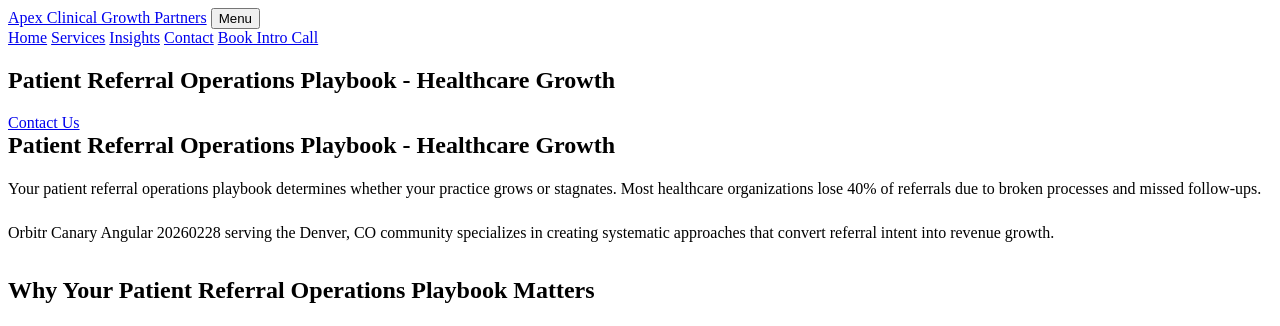
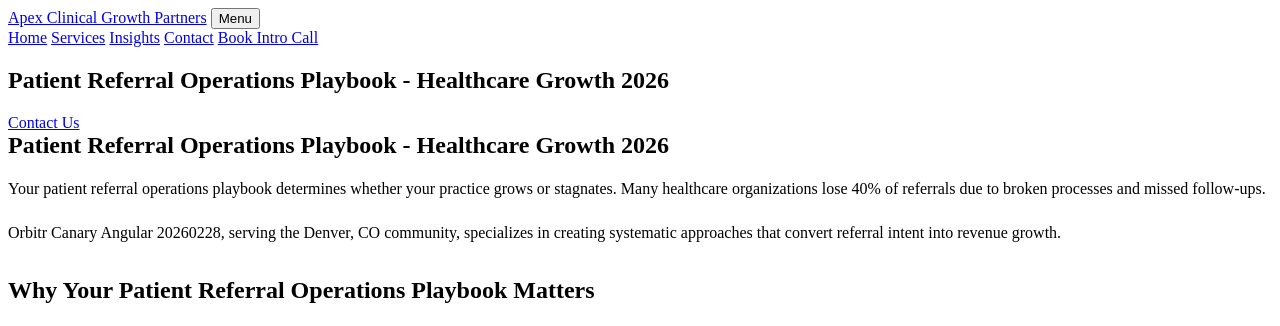
Before and after one commit to prjctlphbt/orbitr-canary-angular-20260228, a Jekyll site: the page angular-referral-ops-playbook-20260228142149.html, which Jekyll copies as it is, in a window 1280 px wide. Shown: the top 326 px of the page. Built offline with Jekyll 4.4.1, drawn with Linux system fonts in a browser that asks for light colours.

Commit message:
Refresh and update content: angular-referral-ops-playbook-20260228142149.html

```diff
--- a/angular-referral-ops-playbook-20260228142149.html
+++ b/angular-referral-ops-playbook-20260228142149.html
@@ -4,10 +4,9 @@
 <head>
 <meta charset="utf-8"/>
 <meta content="width=device-width, initial-scale=1.0" name="viewport"/>
-<meta content="Streamline patient referrals with our comprehensive operations playbook. Optimize workflows, boost growth, and improve patient outcomes. Get started today." name="description"/>
-<title>Patient Referral Operations Playbook - Healthcare Growth</title>
+<meta content="Optimize your patient referral processes with our 2026 operations playbook. Enhance workflows, drive growth, and improve patient outcomes today." name="description"/>
+<title>Patient Referral Operations Playbook - Healthcare Growth 2026</title>
 <style>
-
 
 /* Minimal functional styles (accordion, forms only) */
 
@@ -49,7 +48,7 @@
  box-sizing: border-box;
 }
 
- </style>
+</style>
 <style id="orbitr-generated-content-style">
 .orbitr-generated-content > * {
  margin: 0;
@@ -84,7 +83,8 @@
 .orbitr-generated-content li {
  line-height: 1.65;
 }
-</style></head>
+</style>
+</head>
 <body>
 <header>
 <div class="container navbar">
@@ -102,15 +102,15 @@
 <main class="page-main">
 <section class="page-hero landing-hero">
 <div class="container">
-<h1>Patient Referral Operations Playbook - Healthcare Growth</h1>
+<h1>Patient Referral Operations Playbook - Healthcare Growth 2026</h1>
 <a class="cta" href="/services/">Contact Us</a>
 </div>
 </section>
 <section class="landing-content">
 <div class="container orbitr-generated-content">
-<h1>Patient Referral Operations Playbook - Healthcare Growth</h1>
-<p>Your patient referral operations playbook determines whether your practice grows or stagnates. Most healthcare organizations lose 40% of referrals due to broken processes and missed follow-ups.</p>
-<p>Orbitr Canary Angular 20260228 serving the Denver, CO community specializes in creating systematic approaches that convert referral intent into revenue growth.</p>
+<h1>Patient Referral Operations Playbook - Healthcare Growth 2026</h1>
+<p>Your patient referral operations playbook determines whether your practice grows or stagnates. Many healthcare organizations lose 40% of referrals due to broken processes and missed follow-ups.</p>
+<p>Orbitr Canary Angular 20260228, serving the Denver, CO community, specializes in creating systematic approaches that convert referral intent into revenue growth.</p>
 <h2>Why Your Patient Referral Operations Playbook Matters</h2>
 <p>Referral operations directly impact your bottom line. Without a structured patient referral operations playbook, practices experience:</p>
 <ul>
@@ -194,6 +194,6 @@
  button.parentElement.classList.toggle('active');
  });
  });
- </script>
+</script>
 </body>
 </html>
```
